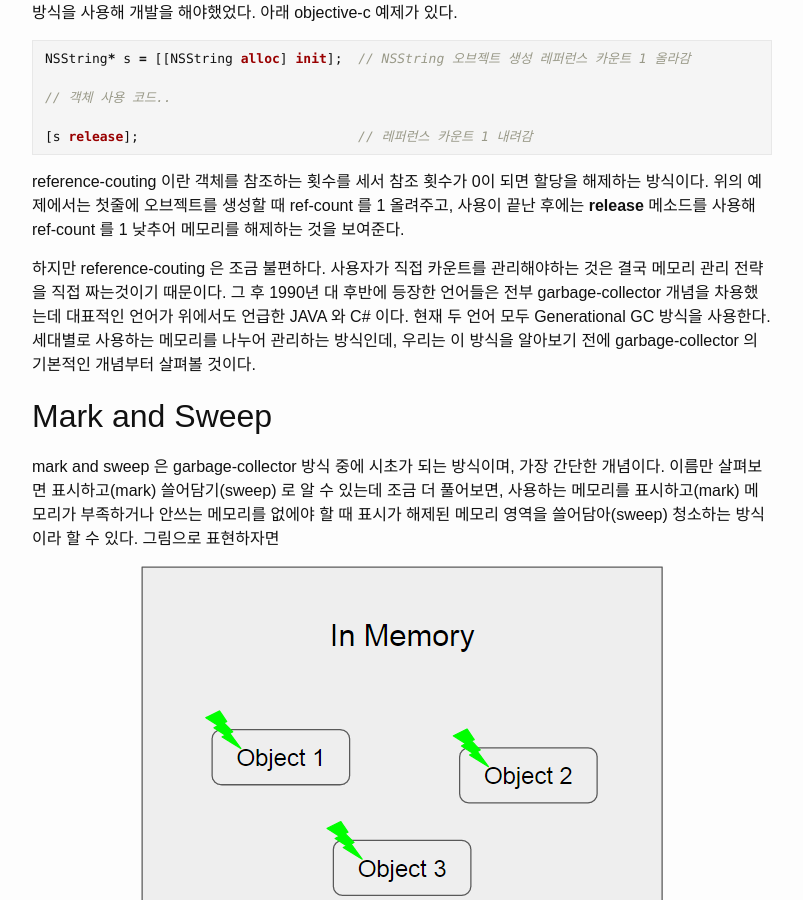
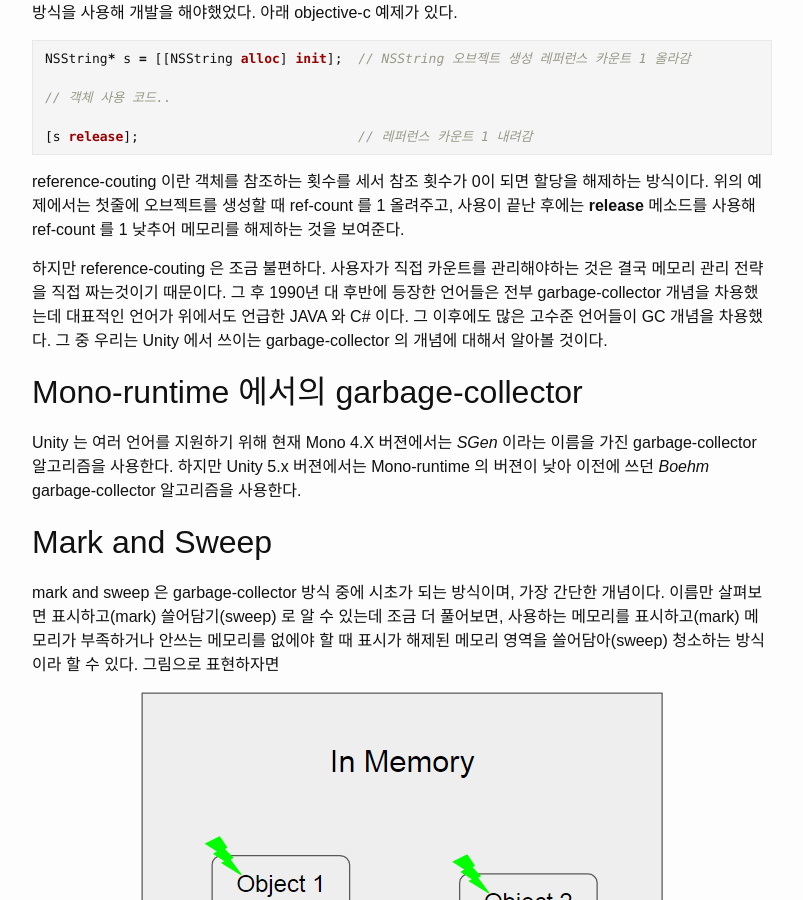
Before and after one commit to suhyeokkim/suhyeokkim.github.io, a Jekyll site: the page built from _posts/2017-04-23-garbage-collector-in-unity.md, in a window 1280 px wide and 900 px high, scrolled down 720 px. Shown: the whole window, without its empty margins (238-1041 px from the left). Built offline with Jekyll 4.4.1, drawn with Linux system fonts in a browser that asks for light colours; comment, search, counter and statistics services are not loaded; some of the changed text lies outside the part shown.

Commit message:
Update post : garbage collector

```diff
--- a/_posts/2017-04-23-garbage-collector-in-unity.md
+++ b/_posts/2017-04-23-garbage-collector-in-unity.md
@@ -39,7 +39,12 @@ NSString* s = [[NSString alloc] init];  // NSString 오브젝트 생성 레퍼
 
 reference-couting 이란 객체를 참조하는 횟수를 세서 참조 횟수가 0이 되면 할당을 해제하는 방식이다. 위의 예제에서는 첫줄에 오브젝트를 생성할 때 ref-count 를 1 올려주고, 사용이 끝난 후에는 __release__ 메소드를 사용해 ref-count 를 1 낮추어 메모리를 해제하는 것을 보여준다.
 
-하지만 reference-couting 은 조금 불편하다. 사용자가 직접 카운트를 관리해야하는 것은 결국 메모리 관리 전략을 직접 짜는것이기 때문이다. 그 후 1990년 대 후반에 등장한 언어들은 전부 garbage-collector 개념을 차용했는데 대표적인 언어가 위에서도 언급한 JAVA 와 C# 이다. 현재 두 언어 모두 Generational GC 방식을 사용한다. 세대별로 사용하는 메모리를 나누어 관리하는 방식인데, 우리는 이 방식을 알아보기 전에 garbage-collector 의 기본적인 개념부터 살펴볼 것이다.
+하지만 reference-couting 은 조금 불편하다. 사용자가 직접 카운트를 관리해야하는 것은 결국 메모리 관리 전략을 직접 짜는것이기 때문이다. 그 후 1990년 대 후반에 등장한 언어들은 전부 garbage-collector 개념을 차용했는데 대표적인 언어가 위에서도 언급한 JAVA 와 C# 이다. 그 이후에도 많은 고수준 언어들이 GC 개념을 차용했다. 그 중 우리는 Unity 에서 쓰이는 garbage-collector 의 개념에 대해서 알아볼 것이다.
+
+## Mono-runtime 에서의 garbage-collector
+
+Unity 는 여러 언어를 지원하기 위해
+현재 Mono 4.X 버젼에서는 _SGen_ 이라는 이름을 가진 garbage-collector 알고리즘을 사용한다. 하지만 Unity 5.x 버젼에서는 Mono-runtime 의 버젼이 낮아 이전에 쓰던 _Boehm_ garbage-collector 알고리즘을 사용한다.
 
 ## Mark and Sweep
 
@@ -57,27 +62,45 @@ mark and sweep 은 garbage-collector 방식 중에 시초가 되는 방식이며
 
 garbage-collector 가 메모리들을 정리할 때가 되어 사용되지 않는 메모리들을 전부 쓸어서(sweep) 정리한다. 이것이 mark and sweep 의 개념이다.
 
+## Boehm
+
 ## Generational GC : 세대 단위 가비지 컬렉터
 
+## SGen
+
+## Unity 스크립팅에서 실질적인 가비지 컬렉션 원인
+
+### ToString(), ToArray() 등의 컨테이너 컨버팅 메소드
+
+대안 : 참조 방식으로 데이터 가져오는 메소드가 가끔있음
+
+### string + 연산자 사용
+
+대안(string.Format, StringBulider)
+
+### 언박싱,박싱
+
+대안(Generic 사용)
+
 <!--
-   가비지 컬렉션 개요?
+ok  가비지 컬렉션 개요?
 
-   혼자서 관리하기
-   REF-Count 방식
-   mark-sweep(-compact) 방식
-   Generational 방식
+ok  혼자서 관리하기
+ok  REF-Count 방식
 
-   Mono-Runtime 설명
+~~  Mono-Runtime 설명
 
-   Mono Boehm 가비지 컬렉션 작동 원리
-   Mono SGen 가비지 컬렉션 작동 원리
+~~  mark-sweep(-compact) 방식
+xx  Mono Boehm 가비지 컬렉션 작동 원리
+xx  Generational 방식
+xx  Mono SGen 가비지 컬렉션 작동 원리
 
-   실질적인 가비지 컬렉션 원인
-    - ToString(), ToArray() 등의 컨테이너 컨버팅 메소드 : 대안(참조 방식 가져오는게 있음)
-    - string + operator : 대안(string.Format, StringBulider)
-    - 언박싱,박싱(유니티 코루틴에서 언박싱 발생) : 대안(Generic 사용)
+~~  Unity 스크립팅의 실질적인 가비지 컬렉션 원인
+~~    - ToString(), ToArray() 등의 컨테이너 컨버팅 메소드 : 대안(참조 방식 가져오는게 있음)
+~~    - string + operator : 대안(string.Format, StringBulider)
+~~    - 언박싱,박싱(유니티 코루틴에서 언박싱 발생) : 대안(Generic 사용)
 
-  IDisposable, using keyword
+xx  IDisposable, using keyword
 -->
 
 ## 참조
@@ -86,13 +109,17 @@ garbage-collector 가 메모리들을 정리할 때가 되어 사용되지 않
 - [참조 횟수 계산 방식](https://ko.wikipedia.org/wiki/%EC%B0%B8%EC%A1%B0_%ED%9A%9F%EC%88%98_%EA%B3%84%EC%82%B0_%EB%B0%A9%EC%8B%9D)
 - [MSDN : 가비지 수집기 기본 및 성능 힌트](https://msdn.microsoft.com/ko-kr/library/ms973837.aspx)
 - [C# GC](http://ronniej.sfuh.tk/c-%EB%A9%94%EB%AA%A8%EB%A6%AC-%EA%B4%80%EB%A6%AC-%EC%A3%BC%EA%B8%B0-%EC%8A%A4%EC%BD%94%ED%94%84-%EA%B0%80%EB%B9%84%EC%A7%80-%EC%BB%AC%EB%A0%89%EC%85%98-lifetime-scope-garbage-collection/)
-- [NAVER D2 : JAVA garbage collector](http://d2.naver.com/helloworld/1329)
+- [Mono support languages](http://www.mono-project.com/docs/about-mono/languages/)
+
 - [Boehm garbage collector](https://en.wikipedia.org/wiki/Boehm_garbage_collector)
 - [Boehm-Demers-Weiser GC in C/C++](https://github.com/ivmai/bdwgc)
 - [Mono GC](http://www.mono-project.com/docs/advanced/garbage-collector/sgen/)
 - [Mono working with SGen](http://www.mono-project.com/docs/advanced/garbage-collector/sgen/working-with-sgen/)
+- [SGen](https://schani.wordpress.com/2010/12/20/sgen/)
+
+- [NAVER D2 : JAVA garbage collector](http://d2.naver.com/helloworld/1329)
+- [Wikipedia : C#](https://en.wikipedia.org/wiki/C_Sharp_(programming_language))
 - [Wikipedia : Reification](https://en.wikipedia.org/wiki/Reification_(computer_science))
-- [Wikipedia : C#](https://en.wikipedia.org/wiki/C_Sharp_(programming_language))
 
 ## 참조 문서 다운로드 링크
 
```
